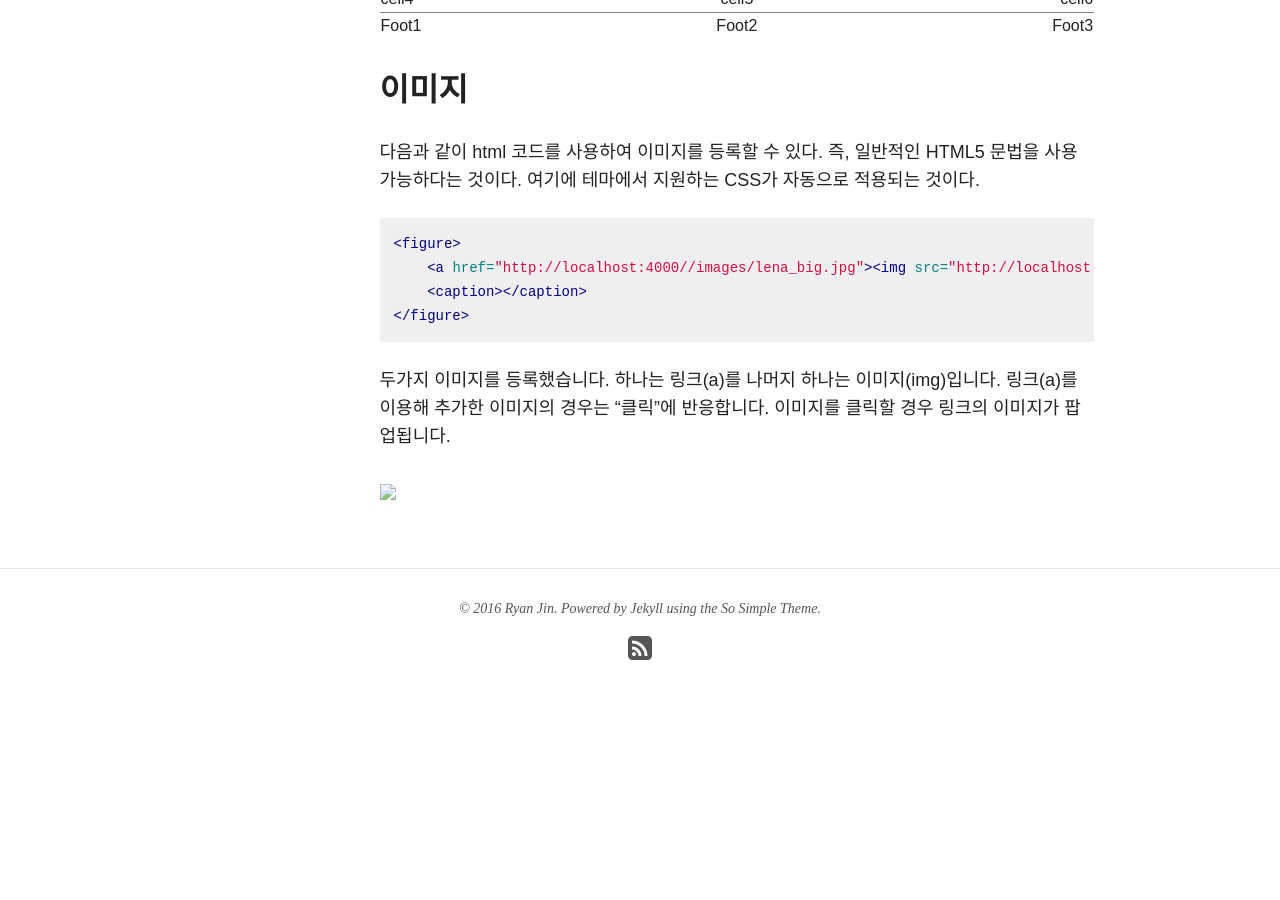
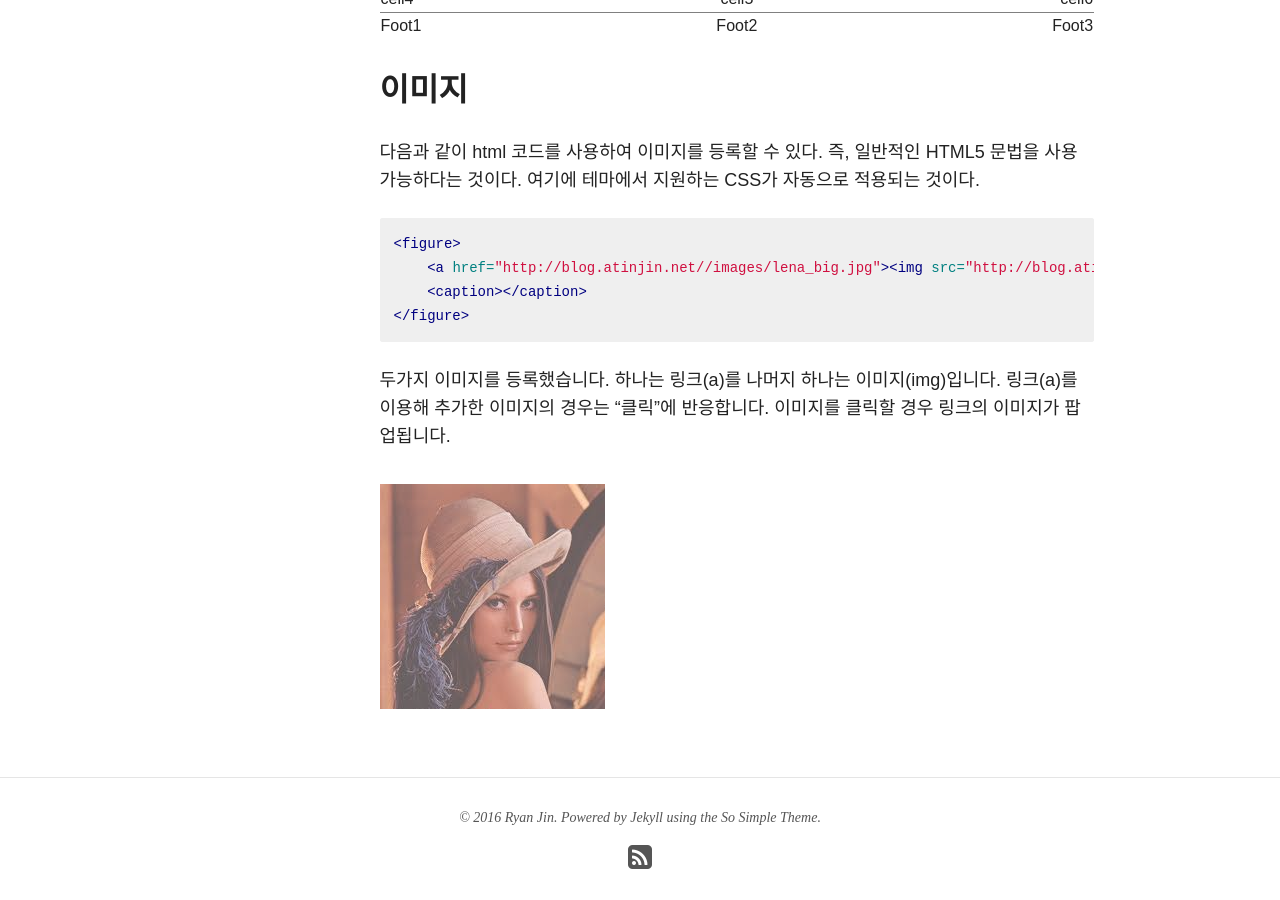
Before and after one commit to atinjin/atinjin.github.com, a Jekyll site: the page built from _posts/2016-05-01-markdown.md, in a window 1280 px wide and 900 px high, scrolled down 3514 px. Built offline with Jekyll 4.4.1, drawn with Linux system fonts in a browser that asks for light colours; nearby versions of some CDN libraries; before the commit the page ends 4274 px from its top, so only the background shows below that; part of the change alters nothing that is shown.

Commit message:
add images and host

```diff
--- a/_config.yml
+++ b/_config.yml
@@ -5,7 +5,7 @@ locale: en_US
 description: Share my knowledge with my friends
 logo: site-logo.png
 search: true
-url: http://localhost:4000
+url: http://blog.atinjin.net
 
 # Jekyll configuration
 
```
Also changed, not shown: images/lena.jpeg (added), images/lena_big.jpg (added).
